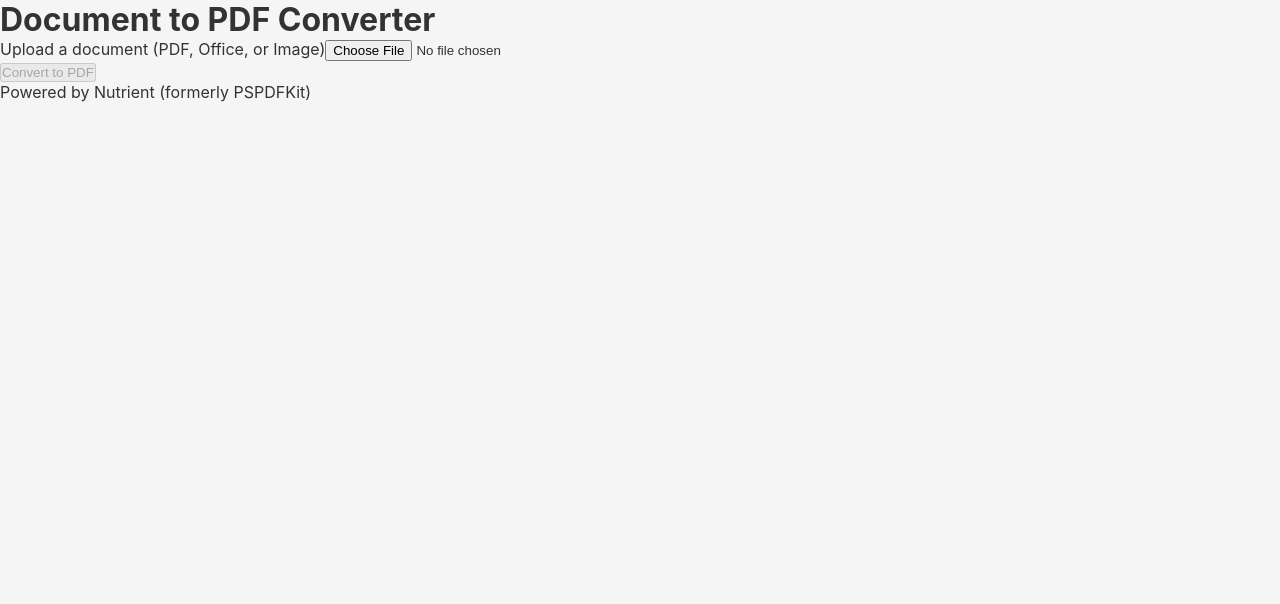
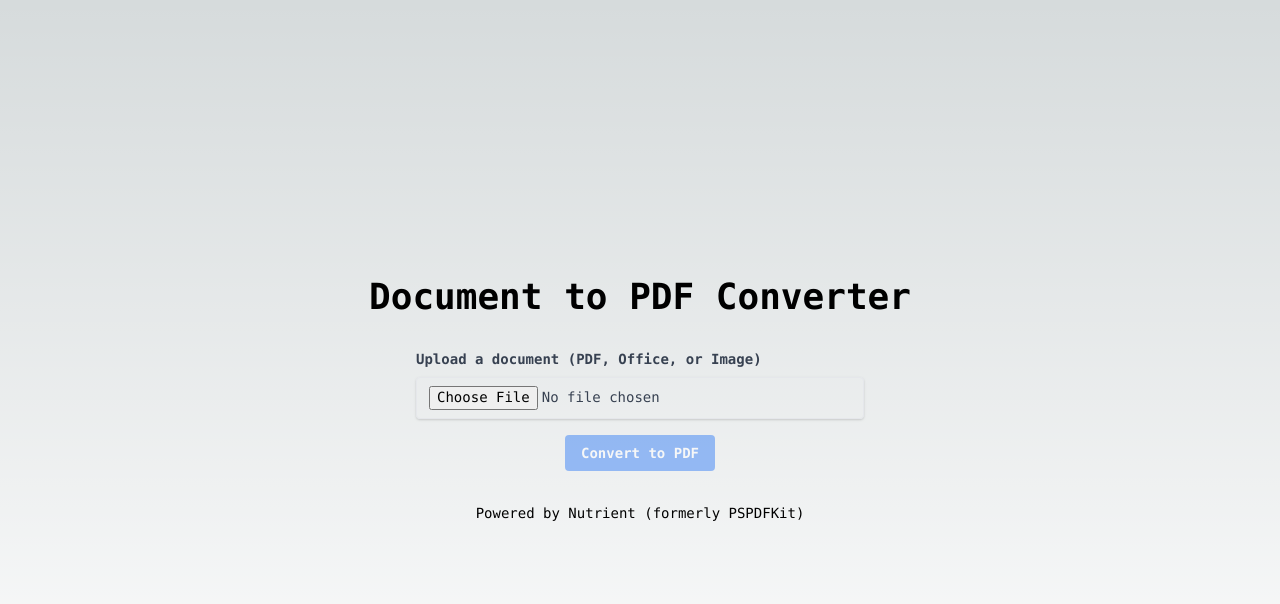
Before and after one commit to eli7pm/nutrient-pdf-app, a Next.js app: page / in a window 1280 px wide. Shown: the top 604 px of the page. Built offline with nearby package versions, Linux system fonts and the light colour scheme.

Commit message:
adjusts express server styles and page.js

```diff
--- a/src/app/globals.css
+++ b/src/app/globals.css
@@ -1,23 +1,28 @@
 /* src/app/globals.css */
-* {
-  box-sizing: border-box;
-  padding: 0;
-  margin: 0;
+@tailwind base;
+@tailwind components;
+@tailwind utilities;
+
+:root {
+  --foreground-rgb: 0, 0, 0;
+  --background-start-rgb: 214, 219, 220;
+  --background-end-rgb: 255, 255, 255;
 }
 
-html,
-body {
-  max-width: 100vw;
-  overflow-x: hidden;
-  font-family: -apple-system, BlinkMacSystemFont, "Segoe UI", Roboto, Helvetica, Arial, sans-serif;
+@media (prefers-color-scheme: dark) {
+  :root {
+    --foreground-rgb: 255, 255, 255;
+    --background-start-rgb: 0, 0, 0;
+    --background-end-rgb: 0, 0, 0;
+  }
 }
 
 body {
-  color: #333;
-  background: #f5f5f5;
+  color: rgb(var(--foreground-rgb));
+  background: linear-gradient(
+      to bottom,
+      transparent,
+      rgb(var(--background-end-rgb))
+    )
+    rgb(var(--background-start-rgb));
 }
-
-a {
-  color: inherit;
-  text-decoration: none;
-}
--- a/src/app/page.js
+++ b/src/app/page.js
@@ -2,6 +2,7 @@
 'use client';
 
 import { useState } from 'react';
+import './styles.css'; // Import fallback styles
 
 export default function Home() {
   const [file, setFile] = useState(null);
@@ -37,8 +38,15 @@ export default function Home() {
       });
 
       if (!response.ok) {
-        const errorData = await response.json();
-        throw new Error(errorData.error || errorData.details || 'Failed to convert document');
+        // Check if the response is JSON before trying to parse it
+        const contentType = response.headers.get('content-type');
+        if (contentType && contentType.includes('application/json')) {
+          const errorData = await response.json();
+          throw new Error(errorData.error || errorData.details || 'Failed to convert document');
+        } else {
+          // If it's not JSON, just use the status text
+          throw new Error(`Conversion failed: ${response.status} ${response.statusText}`);
+        }
       }
 
       // Create a blob from the PDF response
@@ -66,7 +74,6 @@ export default function Home() {
     }
   };
 
-  // The rest of your component remains the same
   return (
     <main className="flex min-h-screen flex-col items-center justify-center p-24">
       <div className="z-10 max-w-5xl w-full items-center justify-center font-mono text-sm lg:flex flex-col">
--- a/src/app/styles.css
+++ b/src/app/styles.css
@@ -1,93 +1,159 @@
 /* src/app/styles.css */
-.container {
+/* Basic fallback styles in case Tailwind isn't working */
+.flex {
     display: flex;
-    min-height: 100vh;
-    flex-direction: column;
-    align-items: center;
-    justify-content: center;
-    padding: 2rem;
   }
 
-  .content {
-    max-width: 64rem;
-    width: 100%;
-    display: flex;
+  .flex-col {
     flex-direction: column;
-    align-items: center;
-    justify-content: center;
-    font-family: monospace;
   }
 
-  .title {
+  .items-center {
+    align-items: center;
+  }
+
+  .justify-center {
+    justify-content: center;
+  }
+
+  .min-h-screen {
+    min-height: 100vh;
+  }
+
+  .p-24 {
+    padding: 6rem;
+  }
+
+  .z-10 {
+    z-index: 10;
+  }
+
+  .max-w-5xl {
+    max-width: 64rem;
+  }
+
+  .w-full {
+    width: 100%;
+  }
+
+  .font-mono {
+    font-family: ui-monospace, SFMono-Regular, Menlo, Monaco, Consolas, "Liberation Mono", "Courier New", monospace;
+  }
+
+  .text-sm {
+    font-size: 0.875rem;
+    line-height: 1.25rem;
+  }
+
+  .lg\:flex {
+    display: flex;
+  }
+
+  .text-4xl {
     font-size: 2.25rem;
-    font-weight: bold;
+    line-height: 2.5rem;
+  }
+
+  .font-bold {
+    font-weight: 700;
+  }
+
+  .mb-8 {
     margin-bottom: 2rem;
   }
 
-  .form {
-    width: 100%;
+  .max-w-md {
     max-width: 28rem;
   }
 
-  .form-group {
+  .mb-4 {
     margin-bottom: 1rem;
   }
 
-  .label {
+  .block {
     display: block;
-    color: #333;
-    font-size: 0.875rem;
-    font-weight: bold;
+  }
+
+  .text-gray-700 {
+    color: rgb(55, 65, 81);
+  }
+
+  .mb-2 {
     margin-bottom: 0.5rem;
   }
 
-  .file-input {
-    box-shadow: 0 1px 3px rgba(0, 0, 0, 0.1);
-    appearance: none;
-    border: 1px solid #ccc;
-    border-radius: 0.25rem;
-    width: 100%;
-    padding: 0.5rem 0.75rem;
-    color: #333;
-    line-height: 1.5;
+  .shadow {
+    box-shadow: 0 1px 3px 0 rgba(0, 0, 0, 0.1), 0 1px 2px 0 rgba(0, 0, 0, 0.06);
   }
 
-  .file-input:focus {
-    outline: none;
+  .appearance-none {
+    appearance: none;
+  }
+
+  .border {
+    border-width: 1px;
+  }
+
+  .rounded {
+    border-radius: 0.25rem;
+  }
+
+  .py-2 {
+    padding-top: 0.5rem;
+    padding-bottom: 0.5rem;
+  }
+
+  .px-3 {
+    padding-left: 0.75rem;
+    padding-right: 0.75rem;
+  }
+
+  .leading-tight {
+    line-height: 1.25;
+  }
+
+  .focus\:outline-none:focus {
+    outline: 2px solid transparent;
+    outline-offset: 2px;
+  }
+
+  .focus\:shadow-outline:focus {
     box-shadow: 0 0 0 3px rgba(66, 153, 225, 0.5);
   }
 
-  .error {
-    margin-bottom: 1rem;
-    color: #e53e3e;
+  .text-red-500 {
+    color: rgb(239, 68, 68);
   }
 
-  .button-container {
-    display: flex;
-    align-items: center;
-    justify-content: center;
+  .bg-blue-500 {
+    background-color: rgb(59, 130, 246);
   }
 
-  .button {
-    background-color: #3182ce;
-    color: white;
-    font-weight: bold;
-    padding: 0.5rem 1rem;
-    border-radius: 0.25rem;
-    border: none;
-    cursor: pointer;
+  .hover\:bg-blue-700:hover {
+    background-color: rgb(29, 78, 216);
   }
 
-  .button:hover {
-    background-color: #2c5282;
+  .text-white {
+    color: rgb(255, 255, 255);
   }
 
-  .button.disabled {
+  .px-4 {
+    padding-left: 1rem;
+    padding-right: 1rem;
+  }
+
+  .opacity-50 {
     opacity: 0.5;
+  }
+
+  .cursor-not-allowed {
     cursor: not-allowed;
   }
 
-  .footer {
+  .mt-8 {
     margin-top: 2rem;
+  }
+
+  .text-center {
     text-align: center;
   }
```
Also changed, not shown: server.js (+9 -0 lines).
